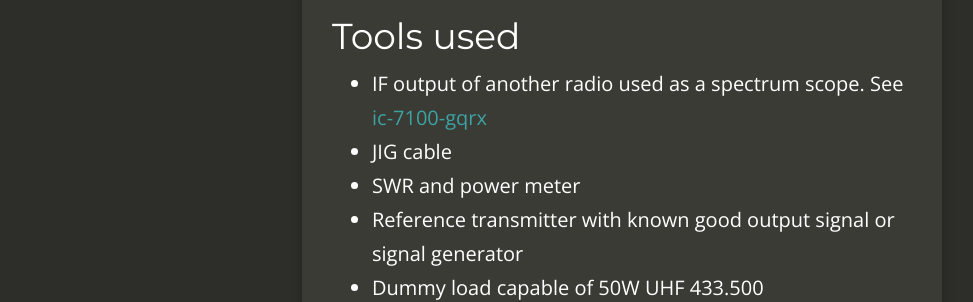
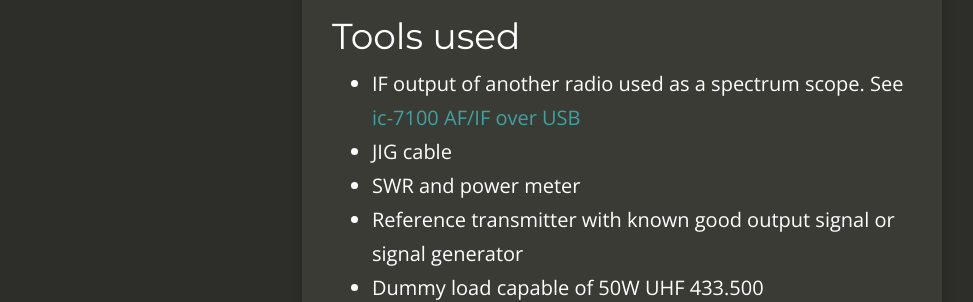
Before and after one commit to 2E0PGS/blog, a Jekyll site: the page built from _posts/2019-05-25-ic-e208-calibration.md, in a window 1280 px wide. Shown: the part 868-1170 px from the top of the page, without its empty margins (18-991 px from the left). Built offline with Jekyll 4.4.1, drawn with Linux system fonts in a browser that asks for light colours; nearby versions of some CDN libraries; comment, search, counter and statistics services are not loaded.

Commit message:
Add refs.

```diff
--- a/_posts/2019-05-25-ic-e208-calibration.md
+++ b/_posts/2019-05-25-ic-e208-calibration.md
@@ -23,7 +23,7 @@
 
 ## Tools used
 
-* IF output of another radio used as a spectrum scope. See [ic-7100-gqrx]()
+* IF output of another radio used as a spectrum scope. See [ic-7100 AF/IF over USB](https://2e0pgs.github.io/ham-radio/ic-7100.html)
 * JIG cable
 * SWR and power meter
 * Reference transmitter with known good output signal or signal generator
```
